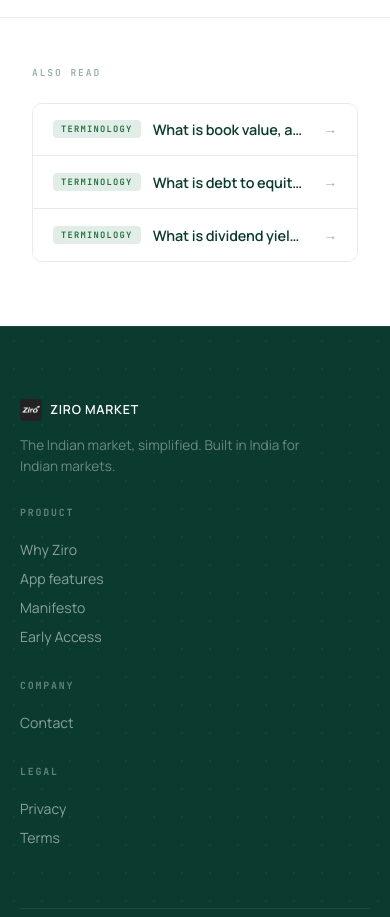
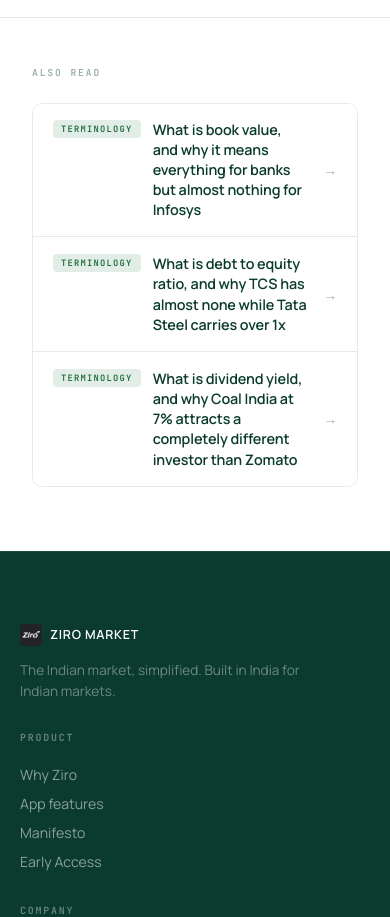
Before and after one commit to Saransh1650/Ziro-Market-Website, a Next.js app: page /blog/fii-vs-dii in a window 390 px wide. Shown: the part 3160-4077 px from the top of the page. Built offline with nearby package versions, Linux system fonts and the light colour scheme.

Commit message:
fix: Also Read title wraps on mobile instead of truncating

```diff
--- a/app/blog/[slug]/page.tsx
+++ b/app/blog/[slug]/page.tsx
@@ -188,7 +188,7 @@ export default async function PostPage({
                   }}
                   className="also-read-link"
                 >
-                  <div style={{ display: 'flex', alignItems: 'center', gap: 12, minWidth: 0 }}>
+                  <div style={{ display: 'flex', alignItems: 'flex-start', gap: 12, flex: 1, minWidth: 0 }}>
                     <CategoryChip category={related.category} />
                     <span
                       style={{
@@ -196,9 +196,7 @@ export default async function PostPage({
                         fontWeight: 600,
                         color: 'var(--text-1)',
                         letterSpacing: '-0.01em',
-                        overflow: 'hidden',
-                        textOverflow: 'ellipsis',
-                        whiteSpace: 'nowrap',
+                        lineHeight: 1.4,
                       }}
                     >
                       {related.title}
```
